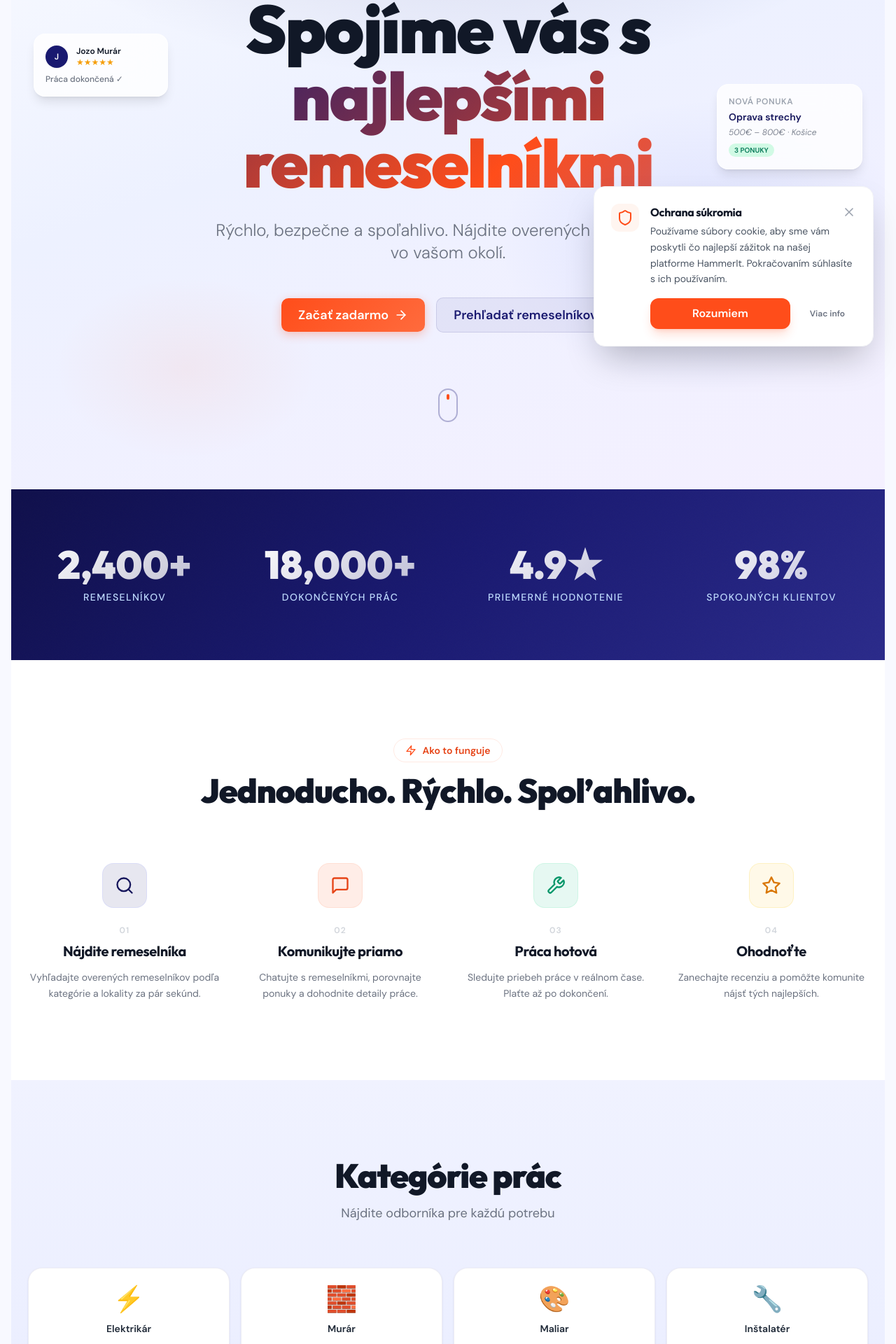
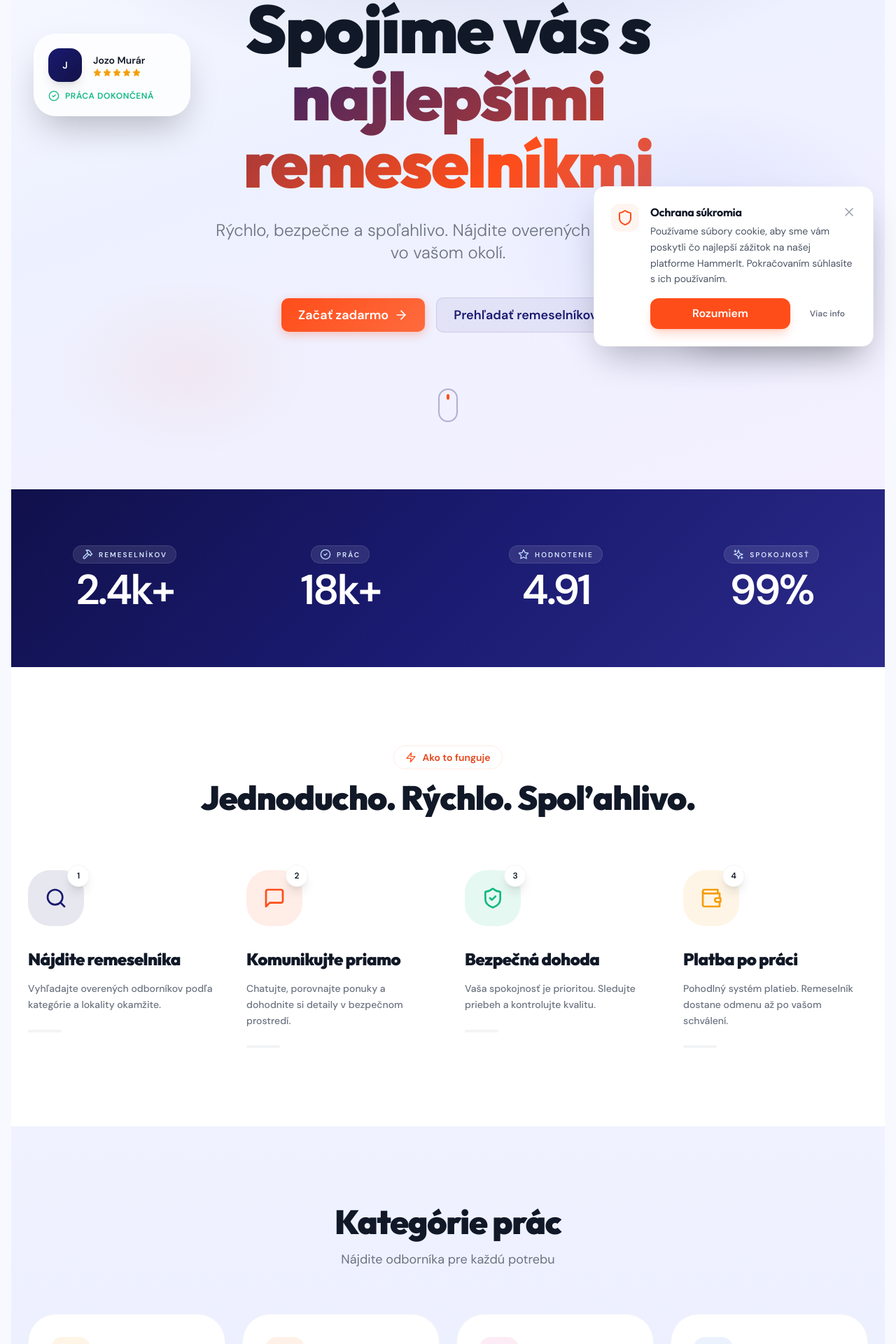
Before and after one commit to BigBoyDejv/HammerIT, a React (Vite) app: page / in a window 1280 px wide. Shown: the part 281-2201 px from the top of the page at 70% size. Built offline with nearby package versions, Linux system fonts and the light colour scheme; no server answers.

Commit message:
Home update

```diff
--- a/src/pages/Home.tsx
+++ b/src/pages/Home.tsx
@@ -2,55 +2,55 @@
 import { Link } from 'react-router-dom';
 import { useAuth } from '../contexts/AuthContext';
 import { SEO } from '../components/SEO';
-import { Wrench, Search, MessageSquare, Star, Shield, Zap, ChevronRight, ArrowRight } from 'lucide-react';
+import { Search, MessageSquare, Star, Shield, Zap, ArrowRight, Hammer, Palette, Droplets, Layers, HardHat, Leaf, Mountain, CheckCircle2, TrendingUp, Sparkles, ShieldCheck, Wallet } from 'lucide-react';
 
 const STATS = [
-  { value: '2,400+', label: 'Remeselníkov' },
-  { value: '18,000+', label: 'Dokončených prác' },
-  { value: '4.9★', label: 'Priemerné hodnotenie' },
-  { value: '98%', label: 'Spokojných klientov' },
+  { value: '2.4k+', label: 'Remeselníkov', icon: <Hammer className="w-4 h-4" /> },
+  { value: '18k+', label: 'Prác', icon: <CheckCircle2 className="w-4 h-4" /> },
+  { value: '4.91', label: 'Hodnotenie', icon: <Star className="w-4 h-4" /> },
+  { value: '99%', label: 'Spokojnosť', icon: <Sparkles className="w-4 h-4" /> },
 ];
 
 const FEATURES = [
   {
-    icon: <Search className="h-7 w-7" />,
+    icon: <Search className="h-8 w-8" />,
     title: 'Nájdite remeselníka',
-    desc: 'Vyhľadajte overených remeselníkov podľa kategórie a lokality za pár sekúnd.',
-    color: 'bg-navy-500/10 text-navy-600 dark:text-navy-400 border border-navy-200/40 dark:border-navy-500/20',
-    hover: 'group-hover:bg-navy-500 group-hover:text-white dark:group-hover:text-white group-hover:border-transparent',
+    desc: 'Vyhľadajte overených odborníkov podľa kategórie a lokality okamžite.',
+    color: 'text-navy-500',
+    bg: 'bg-navy-500/10',
   },
   {
-    icon: <MessageSquare className="h-7 w-7" />,
+    icon: <MessageSquare className="h-8 w-8" />,
     title: 'Komunikujte priamo',
-    desc: 'Chatujte s remeselníkmi, porovnajte ponuky a dohodnite detaily práce.',
-    color: 'bg-coral-500/10 text-coral-600 dark:text-coral-400 border border-coral-200/40 dark:border-coral-500/20',
-    hover: 'group-hover:bg-coral-500 group-hover:text-white dark:group-hover:text-white group-hover:border-transparent',
+    desc: 'Chatujte, porovnajte ponuky a dohodnite si detaily v bezpečnom prostredí.',
+    color: 'text-coral-500',
+    bg: 'bg-coral-500/10',
   },
   {
-    icon: <Wrench className="h-7 w-7" />,
-    title: 'Práca hotová',
-    desc: 'Sledujte priebeh práce v reálnom čase. Plaťte až po dokončení.',
-    color: 'bg-emerald-500/10 text-emerald-600 dark:text-emerald-400 border border-emerald-200/40 dark:border-emerald-500/20',
-    hover: 'group-hover:bg-emerald-500 group-hover:text-white dark:group-hover:text-white group-hover:border-transparent',
+    icon: <ShieldCheck className="h-8 w-8" />,
+    title: 'Bezpečná dohoda',
+    desc: 'Vaša spokojnosť je prioritou. Sledujte priebeh a kontrolujte kvalitu.',
+    color: 'text-emerald-500',
+    bg: 'bg-emerald-500/10',
   },
   {
-    icon: <Star className="h-7 w-7" />,
-    title: 'Ohodnoťte',
-    desc: 'Zanechajte recenziu a pomôžte komunite nájsť tých najlepších.',
-    color: 'bg-amber-400/10 text-amber-600 dark:text-amber-400 border border-amber-200/40 dark:border-amber-500/20',
-    hover: 'group-hover:bg-amber-400 group-hover:text-white dark:group-hover:text-white group-hover:border-transparent',
+    icon: <Wallet className="h-8 w-8" />,
+    title: 'Platba po práci',
+    desc: 'Pohodlný systém platieb. Remeselník dostane odmenu až po vašom schválení.',
+    color: 'text-amber-500',
+    bg: 'bg-amber-500/10',
   },
 ];
 
 const CATEGORIES = [
-  { emoji: '⚡', name: 'Elektrikár', accent: 'hover:border-amber-300 dark:hover:border-amber-500 hover:bg-amber-50 dark:hover:bg-amber-900/10' },
-  { emoji: '🧱', name: 'Murár', accent: 'hover:border-orange-300 dark:hover:border-orange-500 hover:bg-orange-50 dark:hover:bg-orange-900/10' },
-  { emoji: '🎨', name: 'Maliar', accent: 'hover:border-pink-300 dark:hover:border-pink-500 hover:bg-pink-50 dark:hover:bg-pink-900/10' },
-  { emoji: '🔧', name: 'Inštalatér', accent: 'hover:border-blue-300 dark:hover:border-blue-500 hover:bg-blue-50 dark:hover:bg-blue-900/10' },
-  { emoji: '🪵', name: 'Podlahár', accent: 'hover:border-yellow-300 dark:hover:border-yellow-500 hover:bg-yellow-50 dark:hover:bg-yellow-900/10' },
-  { emoji: '🏗️', name: 'Stavebné práce', accent: 'hover:border-navy-300 dark:hover:border-navy-500 hover:bg-navy-50 dark:hover:bg-navy-900/10' },
-  { emoji: '🌿', name: 'Záhradník', accent: 'hover:border-emerald-300 dark:hover:border-emerald-500 hover:bg-emerald-50 dark:hover:bg-emerald-900/10' },
-  { emoji: '🏠', name: 'Strechár', accent: 'hover:border-coral-300 dark:hover:border-coral-500 hover:bg-coral-50 dark:hover:bg-coral-900/10' },
+  { icon: <Zap className="h-6 w-6" />, name: 'Elektrikár', color: 'text-amber-500', bg: 'bg-amber-500/10', border: 'hover:border-amber-500/50' },
+  { icon: <Hammer className="h-6 w-6" />, name: 'Murár', color: 'text-orange-500', bg: 'bg-orange-500/10', border: 'hover:border-orange-500/50' },
+  { icon: <Palette className="h-6 w-6" />, name: 'Maliar', color: 'text-pink-500', bg: 'bg-pink-500/10', border: 'hover:border-pink-500/50' },
+  { icon: <Droplets className="h-6 w-6" />, name: 'Inštalatér', color: 'text-blue-500', bg: 'bg-blue-500/10', border: 'hover:border-blue-500/50' },
+  { icon: <Layers className="h-6 w-6" />, name: 'Podlahár', color: 'text-yellow-600', bg: 'bg-yellow-500/10', border: 'hover:border-yellow-500/50' },
+  { icon: <HardHat className="h-6 w-6" />, name: 'Stavebné práce', color: 'text-navy-500', bg: 'bg-navy-500/10', border: 'hover:border-navy-500/50' },
+  { icon: <Leaf className="h-6 w-6" />, name: 'Záhradník', color: 'text-emerald-500', bg: 'bg-emerald-500/10', border: 'hover:border-emerald-500/50' },
+  { icon: <Mountain className="h-6 w-6" />, name: 'Strechár', color: 'text-coral-500', bg: 'bg-coral-500/10', border: 'hover:border-coral-500/50' },
 ];
 
 const TRUST = [
@@ -132,26 +132,42 @@ export function Home() {
 
         {/* Floating cards */}
         <div className="absolute top-1/4 left-8 animate-float delay-100 hidden lg:block">
-          <div className="bg-white/80 dark:bg-slate-800/80 backdrop-blur-xl rounded-2xl p-4 shadow-lg border border-white/50 dark:border-white/10 w-48">
-            <div className="flex items-center gap-3 mb-2">
-              <div className="w-8 h-8 rounded-full bg-navy-500 flex items-center justify-center text-white text-xs font-bold shadow-sm">J</div>
+          <div className="bg-white/80 dark:bg-slate-800/80 backdrop-blur-xl rounded-[2rem] p-5 shadow-2xl border border-white/50 dark:border-white/10 w-56 transform hover:scale-105 transition-transform cursor-default">
+            <div className="flex items-center gap-4 mb-3">
+              <div className="w-12 h-12 rounded-2xl bg-gradient-to-br from-navy-500 to-navy-700 flex items-center justify-center text-white text-sm font-black shadow-lg">J</div>
               <div>
-                <div className="text-xs font-semibold text-gray-900 dark:text-white">Jozo Murár</div>
-                <div className="stars text-xs flex gap-0.5 text-amber-400">★★★★★</div>
+                <div className="text-sm font-bold text-gray-900 dark:text-white">Jozo Murár</div>
+                <div className="stars text-xs flex gap-0.5 text-amber-400 mt-0.5">
+                  {[...Array(5)].map((_, i) => <Star key={i} className="w-3 h-3 fill-current" />)}
+                </div>
               </div>
             </div>
-            <div className="text-xs text-gray-500 dark:text-gray-400 font-medium">Práca dokončená ✓</div>
+            <div className="flex items-center gap-2 text-xs text-emerald-500 font-black uppercase tracking-wider">
+              <CheckCircle2 className="w-4 h-4" />
+              <span>Práca dokončená</span>
+            </div>
           </div>
         </div>
 
-        <div className="absolute top-1/3 right-8 animate-float delay-300 hidden lg:block">
-          <div className="bg-white/80 dark:bg-slate-800/80 backdrop-blur-xl rounded-2xl p-4 shadow-lg border border-white/50 dark:border-white/10 w-52">
-            <div className="text-xs font-semibold text-gray-400 dark:text-gray-500 mb-1 uppercase tracking-wider">Nová ponuka</div>
-            <div className="text-sm font-bold text-navy-600 dark:text-coral-400">Oprava strechy</div>
-            <div className="text-xs text-gray-500 dark:text-gray-400 mt-1 font-medium italic">500€ – 800€ · Košice</div>
-            <div className="mt-2 text-[10px] bg-emerald-100 dark:bg-emerald-900/40 text-emerald-700 dark:text-emerald-400 rounded-full px-2 py-0.5 inline-block font-bold">
-              3 PONUKY
+        <div className="absolute bottom-1/4 right-8 animate-float delay-300 hidden lg:block">
+          <div className="bg-white/80 dark:bg-slate-800/80 backdrop-blur-xl rounded-[2rem] p-6 shadow-2xl border border-white/50 dark:border-white/10 w-64 transform hover:scale-105 transition-transform cursor-default">
+            <div className="flex items-center gap-2 text-[10px] font-black text-coral-500 uppercase tracking-[0.2em] mb-3">
+              <TrendingUp className="w-4 h-4" />
+              <span>Nová dopyt</span>
             </div>
+            <div className="text-lg font-black text-navy-900 dark:text-white mb-1 leading-tight">Oprava strechy</div>
+            <div className="text-xs text-gray-500 dark:text-gray-400 mb-4 font-medium italic">500€ – 800€ · Košice</div>
+            <div className="flex -space-x-3 overflow-hidden">
+              {[1, 2, 3].map((i) => (
+                <div key={i} className="inline-block h-8 w-8 rounded-full ring-4 ring-white dark:ring-slate-800 bg-gray-200 flex items-center justify-center text-[10px] font-bold text-gray-600 border border-white/20">
+                   {String.fromCharCode(64 + i)}
+                </div>
+              ))}
+              <div className="flex items-center justify-center h-8 w-8 rounded-full bg-coral-500 ring-4 ring-white dark:ring-slate-800 text-[10px] font-black text-white">
+                +3
+              </div>
+            </div>
+            <p className="text-[10px] text-gray-400 mt-3 font-bold uppercase tracking-widest">3 Ponuky od remeselníkov</p>
           </div>
         </div>
       </section>
@@ -161,10 +177,13 @@ export function Home() {
         <div className="container-wide relative z-10">
           <div className="grid grid-cols-2 md:grid-cols-4 gap-8">
             {STATS.map((stat, i) => (
-              <div key={stat.label} className="text-center animate-fade-up" style={{ animationDelay: `${i * 0.1}s` }}>
-                <div className="stat-number">{stat.value}</div>
-                <div className="text-sm text-blue-200 font-medium mt-2 uppercase tracking-widest">
-                  {stat.label}
+              <div key={stat.label} className="relative group animate-fade-up" style={{ animationDelay: `${i * 0.1}s` }}>
+                <div className="flex flex-col items-center">
+                  <div className="flex items-center gap-2 mb-2 bg-white/10 px-3 py-1 rounded-full border border-white/10 backdrop-blur-sm group-hover:bg-white/20 transition-colors">
+                    <span className="text-blue-200">{stat.icon}</span>
+                    <span className="text-[10px] text-blue-100 font-black uppercase tracking-[0.2em]">{stat.label}</span>
+                  </div>
+                  <div className="text-5xl md:text-6xl font-black text-white tracking-tighter leading-none">{stat.value}</div>
                 </div>
               </div>
             ))}
@@ -185,17 +204,18 @@ export function Home() {
             </h2>
           </div>
 
-          <div className="grid md:grid-cols-4 gap-8">
+          <div className="grid md:grid-cols-4 gap-12">
             {FEATURES.map((f, i) => (
-              <div key={f.title} className={`text-center group animate-fade-up delay-${i * 100}`}>
-                <div className={`w-16 h-16 rounded-2xl flex items-center justify-center mx-auto mb-6 transition-all duration-300 ${f.color} ${f.hover}`}>
+              <div key={f.title} className="relative group animate-fade-up" style={{ animationDelay: `${i * 0.1}s` }}>
+                <div className={`w-20 h-20 rounded-[2rem] ${f.bg} ${f.color} flex items-center justify-center mb-8 relative z-10 transform group-hover:scale-110 group-hover:-rotate-6 transition-all duration-500`}>
                   {f.icon}
+                  <div className="absolute top-0 right-0 -mr-2 -mt-2 w-8 h-8 rounded-full bg-white dark:bg-slate-900 flex items-center justify-center text-xs font-black text-gray-900 dark:text-white shadow-lg border border-gray-100 dark:border-white/5">
+                    {i + 1}
+                  </div>
                 </div>
-                <div className="text-xs font-bold text-gray-300 mb-2 tracking-widest uppercase">
-                  {String(i + 1).padStart(2, '0')}
-                </div>
-                <h3 className="text-xl font-bold text-gray-900 dark:text-white mb-3">{f.title}</h3>
-                <p className="text-gray-500 dark:text-gray-400 text-sm leading-relaxed">{f.desc}</p>
+                <h3 className="text-2xl font-black text-gray-900 dark:text-white mb-4 tracking-tight leading-tight">{f.title}</h3>
+                <p className="text-gray-500 dark:text-gray-400 text-sm leading-relaxed font-medium">{f.desc}</p>
+                <div className="mt-6 w-12 h-1 bg-gray-100 dark:bg-slate-800 rounded-full group-hover:w-full group-hover:bg-coral-500 transition-all duration-500" />
               </div>
             ))}
           </div>
@@ -212,19 +232,21 @@ export function Home() {
             <p className="text-gray-500 dark:text-gray-400 text-lg">Nájdite odborníka pre každú potrebu</p>
           </div>
 
-          <div className="grid grid-cols-2 sm:grid-cols-4 gap-4">
+          <div className="grid grid-cols-2 sm:grid-cols-4 gap-6">
             {CATEGORIES.map((cat, i) => (
               <Link
                 key={cat.name}
                 to={user ? `/craftsmen?spec=${cat.name}` : '/auth/register'}
-                className={`card p-6 text-center group cursor-pointer animate-fade-up border transition-all duration-300 ${cat.accent} delay-${i * 50}`}
+                className={`group relative p-8 bg-white dark:bg-slate-800 rounded-[2.5rem] border border-gray-100 dark:border-white/5 transition-all duration-500 hover:shadow-2xl hover:shadow-navy-900/10 hover:-translate-y-2 animate-fade-up ${cat.border}`}
+                style={{ animationDelay: `${i * 0.05}s` }}
               >
-                <div className="text-4xl mb-3 group-hover:scale-110 transition-transform duration-300">
-                  {cat.emoji}
+                <div className={`w-14 h-14 rounded-2xl ${cat.bg} ${cat.color} flex items-center justify-center mb-6 transform group-hover:scale-110 group-hover:rotate-12 transition-all duration-500 shadow-sm`}>
+                  {cat.icon}
                 </div>
-                <div className="font-semibold text-gray-800 dark:text-gray-200 text-sm">{cat.name}</div>
-                <div className="mt-2 flex items-center justify-center gap-1 text-xs text-coral-500 opacity-0 group-hover:opacity-100 transition-opacity">
-                  Zobraziť <ChevronRight className="h-3 w-3" />
+                <h3 className="font-black text-gray-900 dark:text-white text-lg mb-2 tracking-tight">{cat.name}</h3>
+                <div className="flex items-center gap-2 text-xs font-bold text-gray-400 group-hover:text-coral-500 transition-colors uppercase tracking-widest">
+                  <span>Prezrieť</span>
+                  <ArrowRight className="w-4 h-4 transform group-hover:translate-x-1 transition-transform" />
                 </div>
               </Link>
             ))}
```
